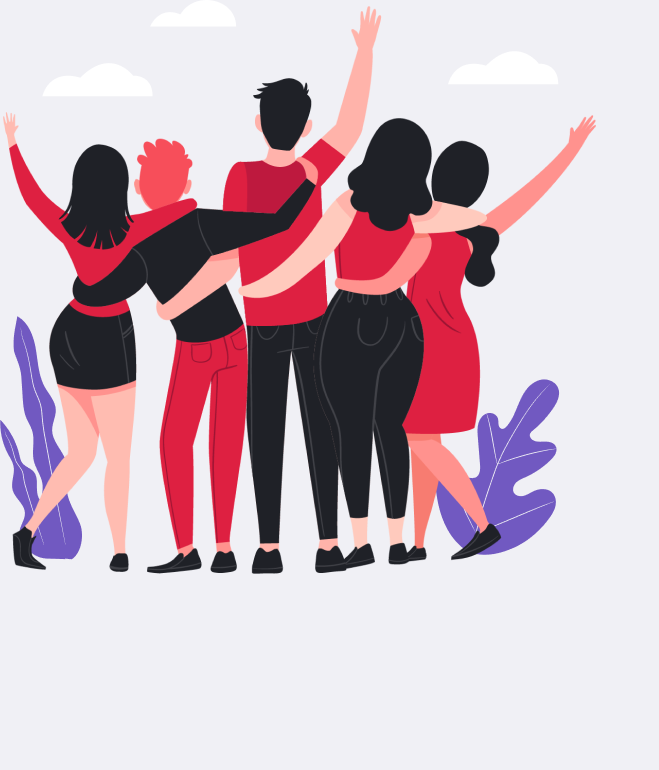
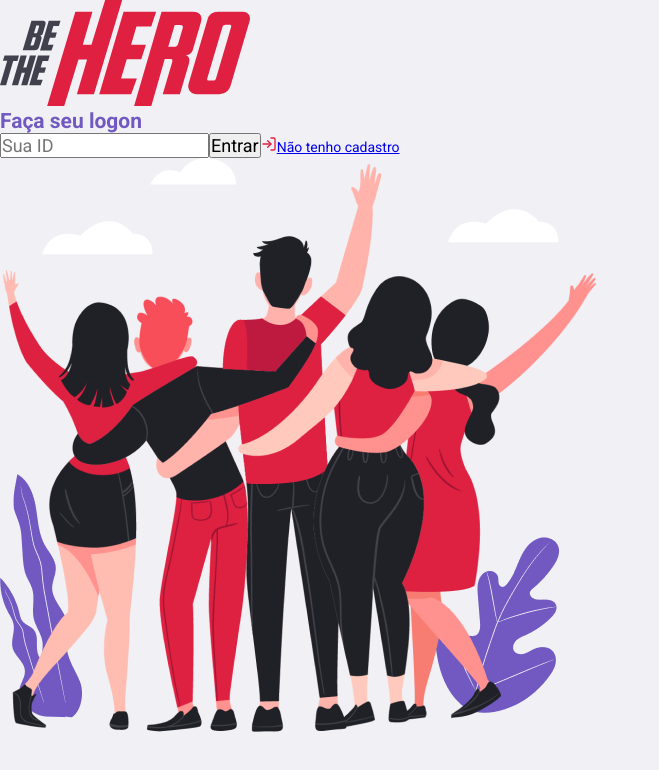
Before and after one commit to giovannipds/omnistack11, a React (Create React App) app in the folder frontend/: page / in a window 1280 px wide. Shown: the top 770 px of the page, without its empty margins (0-659 px from the left). Built offline with nearby package versions, Linux system fonts and the light colour scheme.

Commit message:
Add react-icons and insert some structure

```diff
--- a/frontend/package.json
+++ b/frontend/package.json
@@ -8,6 +8,7 @@
     "@testing-library/user-event": "^7.1.2",
     "react": "^16.13.1",
     "react-dom": "^16.13.1",
+    "react-icons": "^3.9.0",
     "react-scripts": "3.4.1"
   },
   "scripts": {
--- a/frontend/src/pages/Logon/index.js
+++ b/frontend/src/pages/Logon/index.js
@@ -1,14 +1,28 @@
 import React from 'react';
+import { FiLogIn } from 'react-icons/fi'
 
 import './styles.css';
 
+import logoImg from '../../assets/logo.svg'
 import heroesImg from '../../assets/heroes.png'
 
 export default function Logon() {
   return (
     <div className="logo-container">
       <section className="form">
+        <img src={logoImg} alt="Be The Hero" />
 
+        <form>
+          <h1>Faça seu logon</h1>
+
+          <input placeholder="Sua ID"/>
+          <button type="submit">Entrar</button>
+
+          <a href="/register">
+            <FiLogIn size={16} color="#E02041" />
+            Não tenho cadastro
+          </a>
+        </form>
       </section>
 
       <img src={heroesImg} alt="Heroes" />
```
Also changed, not shown: 1 other file (tests, documents, lock files or other folders).
